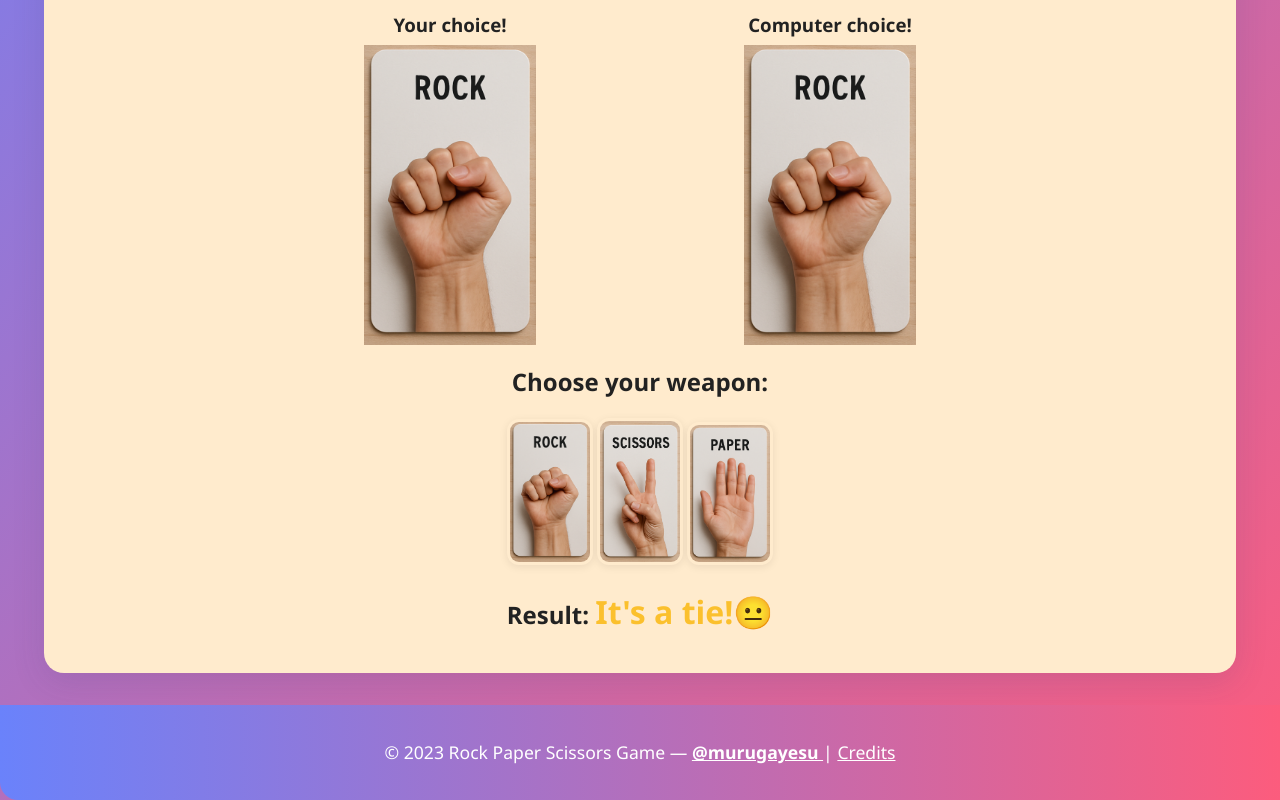
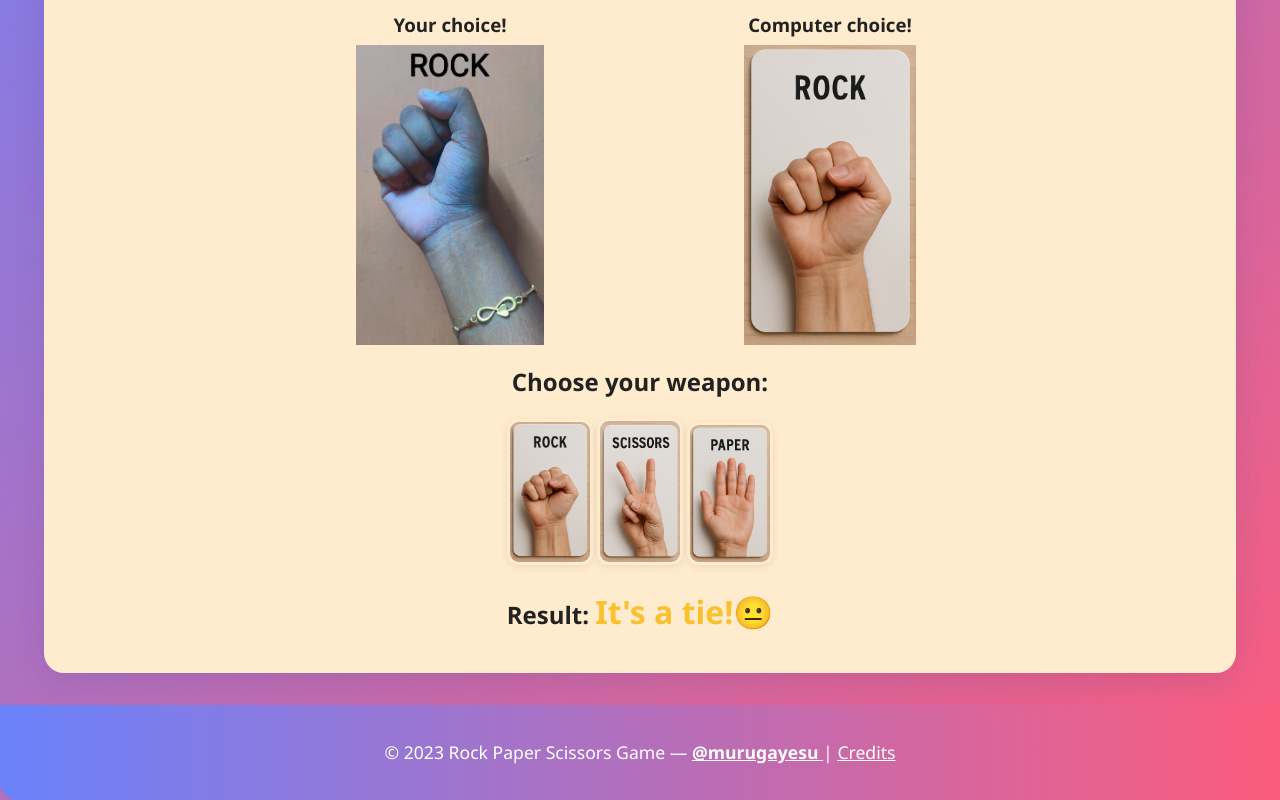
Before and after one commit to Murugayesu/Rock-Paper-Scissors-Game, a plain HTML site: page index.html in a window 1280 px wide. Both pictures are taken after a click on the picture 549 px from the left and 1017 px from the top of the page. Shown: the part 526-1326 px from the top of the page. Drawn offline with Linux system fonts and the light colour scheme.

Commit message:
Image updation....!

```diff
--- a/app.js
+++ b/app.js
@@ -9,6 +9,11 @@ const computerChoiceImg = document.getElementById('Computer-choice-image');
 
 const choices = ['rock', 'paper', 'scissors'];
 const imgMap = {
+  rock: 'src/RocK.jpg',
+  paper: 'src/PapeR.jpg',
+  scissors: 'src/ScissorS.jpg'
+};
+const img1Map = {
   rock: 'src/Rock.png',
   paper: 'src/Paper.png',
   scissors: 'src/Scissors.png'
@@ -19,15 +24,17 @@ let computerScore = 0;
 
 let loadingInterval;
 let loadingIndex = 0;
+const originalTitle = document.title;
 
 function startLoadingAnimation() {
+  document.title = "🚀 Loading... | " + originalTitle;
   loadingIndex = 0;
   if (loadingInterval) clearInterval(loadingInterval);
   loadingInterval = setInterval(() => {
     const choice = choices[loadingIndex % choices.length];
     playerChoiceImg.src = imgMap[choice];
     playerChoiceImg.alt = "Loading...";
-    computerChoiceImg.src = imgMap[choice];
+    computerChoiceImg.src = img1Map[choice];
     computerChoiceImg.alt = "Loading...";
     loadingIndex++;
   }, 400);
@@ -35,8 +42,8 @@ function startLoadingAnimation() {
 
 function stopLoadingAnimation() {
   if (loadingInterval) clearInterval(loadingInterval);
+  document.title = originalTitle;
 }
-
 
 function getComputerChoice() {
   const idx = Math.floor(Math.random() * choices.length);
@@ -46,7 +53,7 @@ function getComputerChoice() {
 function updateImages(playerChoice, computerChoice) {
   playerChoiceImg.src = imgMap[playerChoice];
   playerChoiceImg.alt = playerChoice;
-  computerChoiceImg.src = imgMap[computerChoice];
+  computerChoiceImg.src = img1Map[computerChoice];
   computerChoiceImg.alt = computerChoice;
 }
 
@@ -94,5 +101,3 @@ buttons.forEach(function(button) {
     setTimeout(startLoadingAnimation, 1200);
   });
 });
-
-startLoadingAnimation();
--- a/index.html
+++ b/index.html
@@ -26,7 +26,7 @@
       <div class="choices-container">
         <div class="player-choice-block">
           <h3 style="margin-bottom: 8px;">Your choice!</h3>
-          <img id="player-choice-image" class="choice-image" src="src/Rock.png" alt="Player Choice">
+          <img id="player-choice-image" class="choice-image" src="src/RocK.jpg" alt="Player Choice">
         </div>
         <div class="computer-choice-block">
           <h3 style="margin-bottom: 8px;">Computer choice!</h3>
```
Also changed, not shown: src/PapeR.jpg (added), src/RocK.jpg (added), src/ScissorS.jpg (added).
